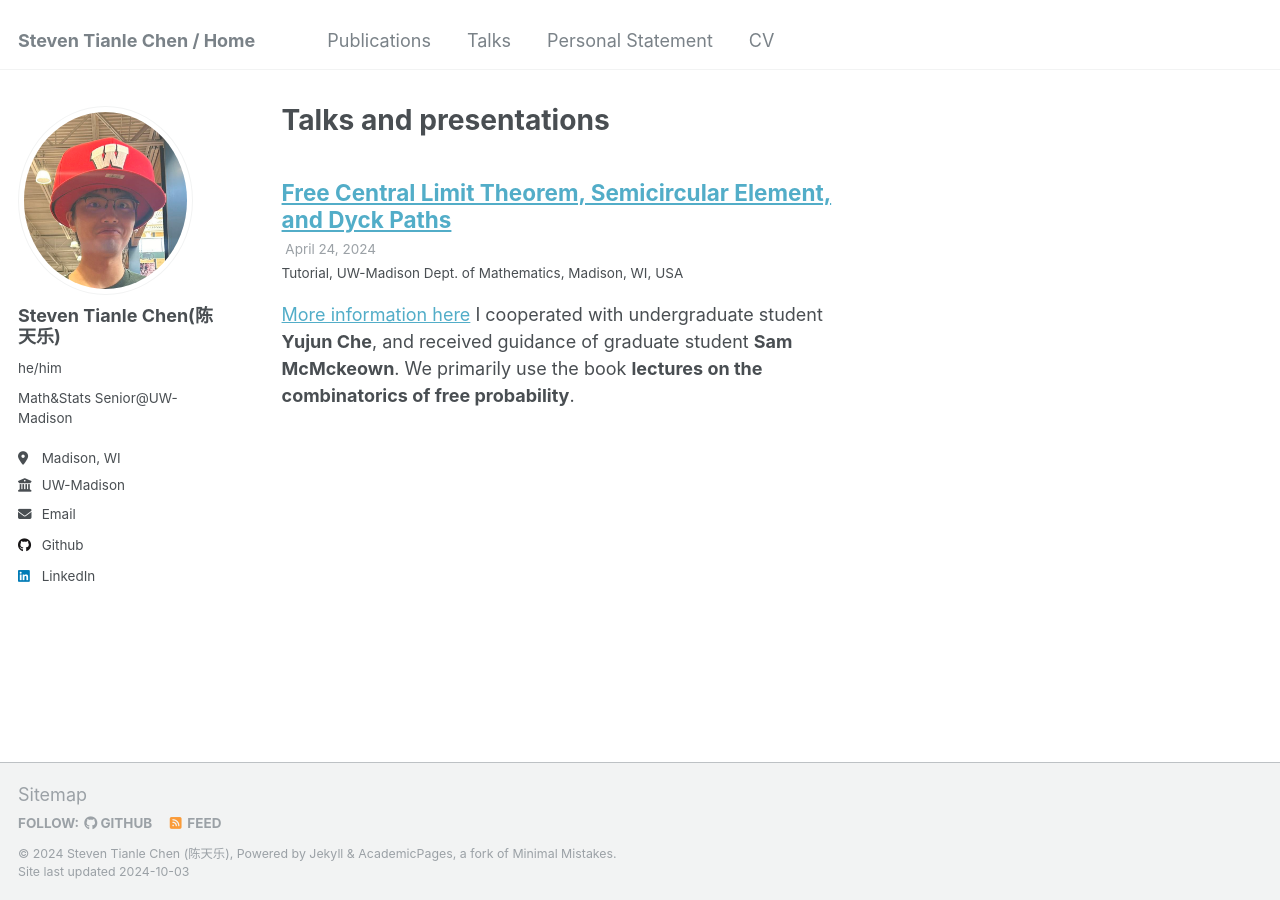
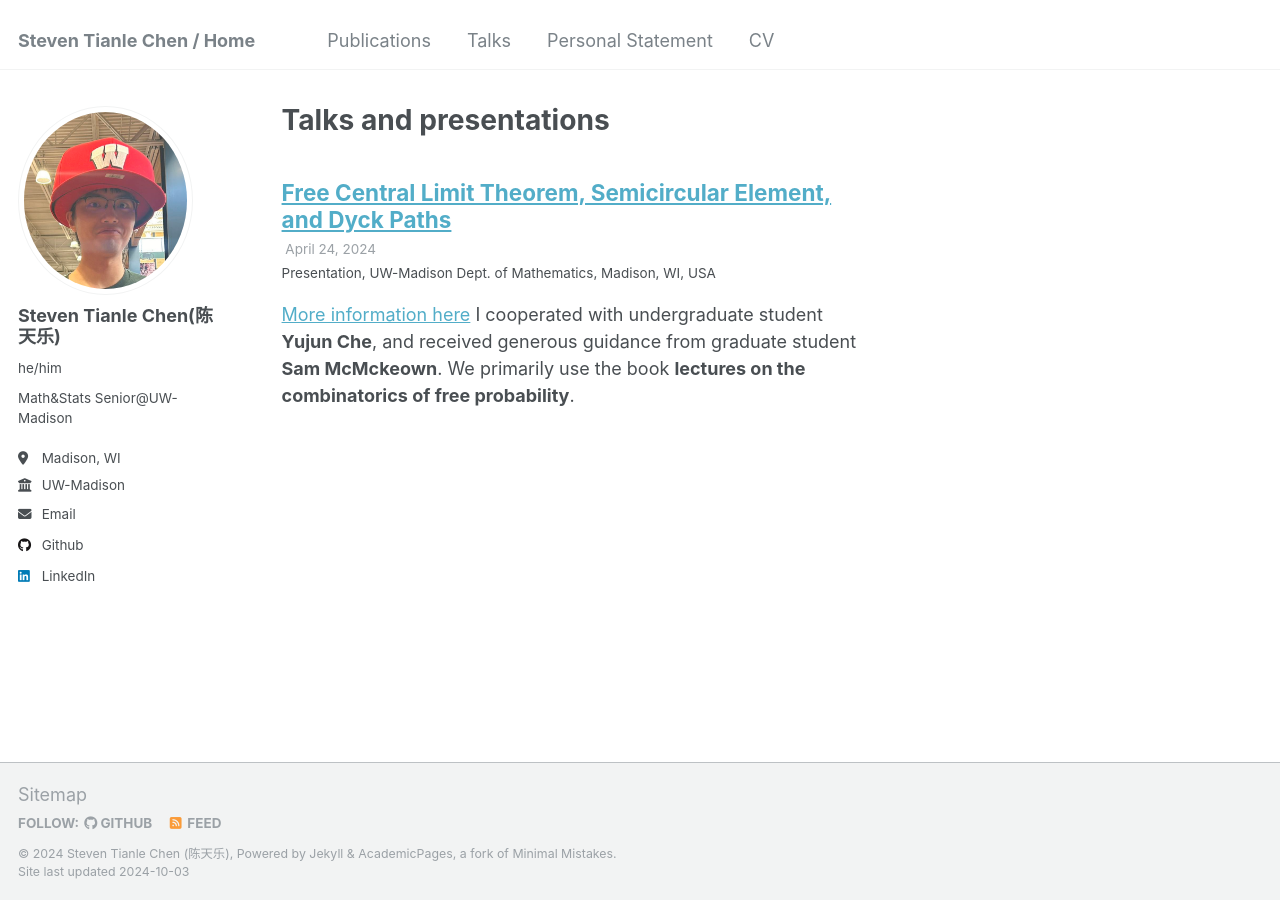
Before and after one commit to sttlchen/sttlchen.github.io, a Jekyll site: the page built from _pages/talks.html, in a window 1280 px wide. Built offline with Jekyll 4.4.1, drawn with Linux system fonts in a browser that asks for light colours.

Commit message:
Update DRP2024.md

```diff
--- a/_talks/DRP2024.md
+++ b/_talks/DRP2024.md
@@ -1,7 +1,7 @@
 ---
 title: "Free Central Limit Theorem, Semicircular Element, and Dyck Paths"
 collection: talks
-type: "Tutorial"
+type: "Presentation"
 permalink: /talks/DRP2024
 venue: "UW-Madison Dept. of Mathematics"
 date: 2024-04-24
@@ -9,7 +9,7 @@ location: "Madison, WI, USA"
 ---
 
 [More information here](https://wiki.math.wisc.edu/index.php/Directed_Reading_Program_Spring_2024)
-I cooperated with undergraduate student **Yujun Che**, and received guidance of graduate student **Sam McMckeown**. We primarily use the book **lectures on the combinatorics of free probability**.
+I cooperated with undergraduate student **Yujun Che**, and received generous guidance from graduate student **Sam McMckeown**. We primarily use the book **lectures on the combinatorics of free probability**.
 
 Description: Free probability is a field which attempts to apply ideas from probability to more abstract settings, especially where the variables don't commute. In these settings we might not even be able to talk about 'probabilities', but thinking about expectations and distributions (suitably translated) can still tell us a lot. For example, it can tell us what the eigenvalues of a random matrix look like. Some funny things happen in the translation, like the role of the bell curve being taken by the semicircle (see Wigner's Semicircle Law for a related result).
 The material involves an interplay between things like operator algebras, combinatorics and probability, and would be interesting mostly to students who enjoy probability and didn't mind taking abstract algebra.
```
